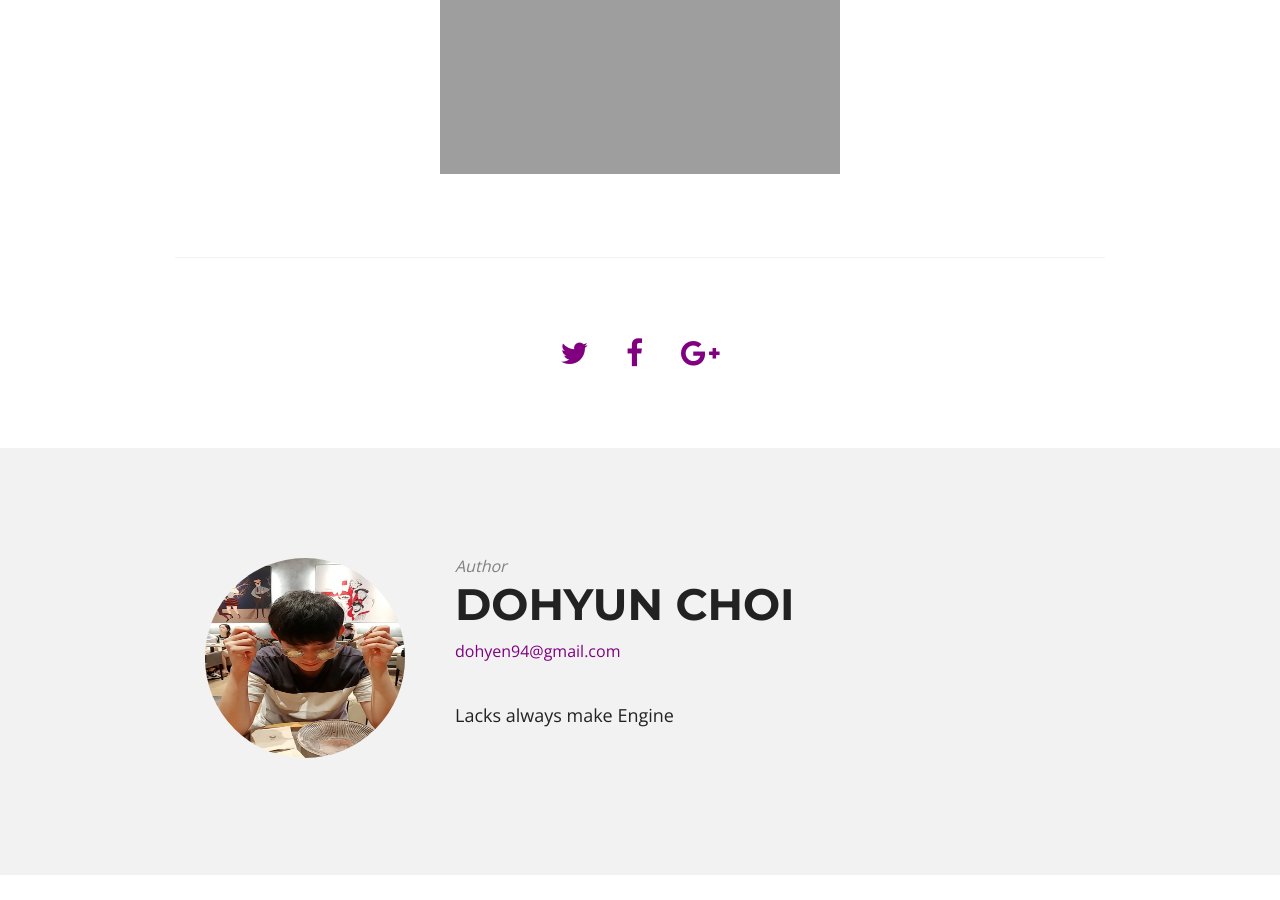
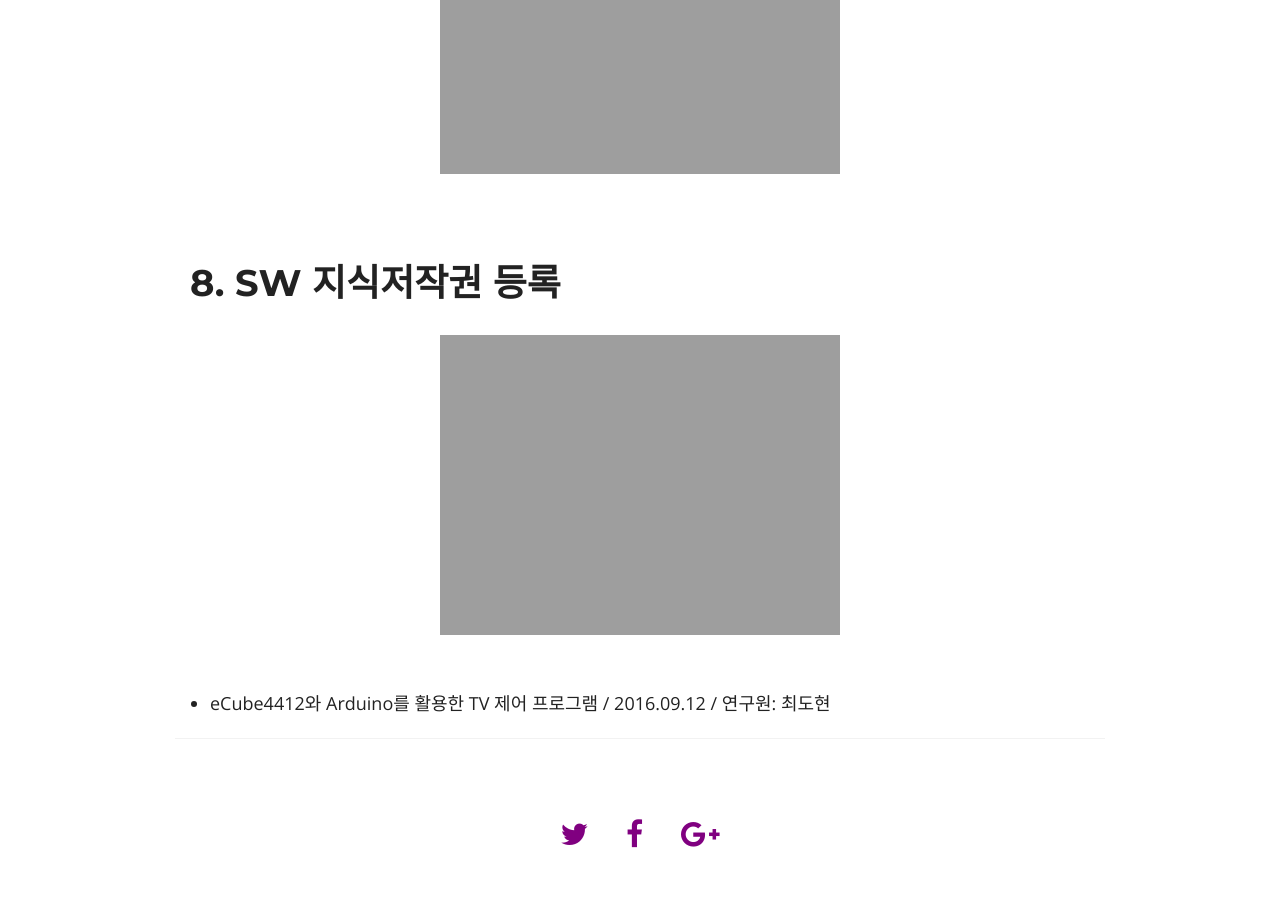
Before and after one commit to DoHyunChoi/dohyunchoi.github.io, a Jekyll site: the page built from _posts/2020-06-05- IoTieye.markdown, in a window 1280 px wide and 900 px high, scrolled down 8315 px. Built offline with Jekyll 4.4.1, drawn with Linux system fonts in a browser that asks for light colours; nearby versions of some CDN libraries; comment, search, counter and statistics services are not loaded.

Commit message:
Update 2020-06-05- IoTieye.markdown

```diff
--- a/_posts/2020-06-05- IoTieye.markdown
+++ b/_posts/2020-06-05- IoTieye.markdown
@@ -111,3 +111,6 @@ featured: true
 ## 7. Google Play 스토어 애플리케이션 등록
 <img src="{{ site.url }}/images/app_enrolment.jpg">
 <br>
+## 8. SW 지식저작권 등록
+<img src="{{ site.url }}/images/C2016.jpg">
+- eCube4412와 Arduino를 활용한 TV 제어 프로그램 / 2016.09.12 / 연구원: 최도현<br>
```
